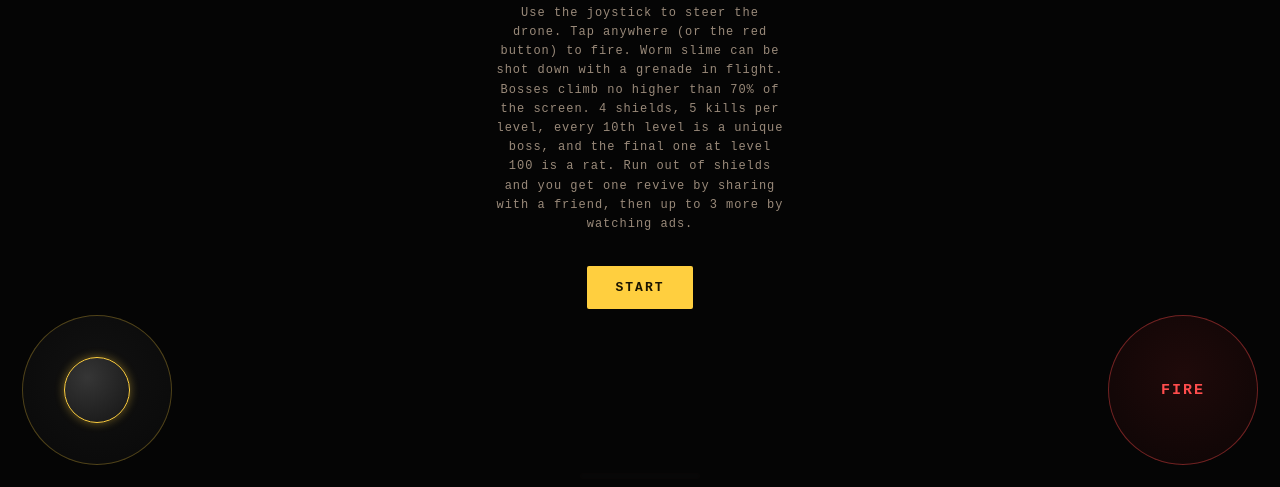
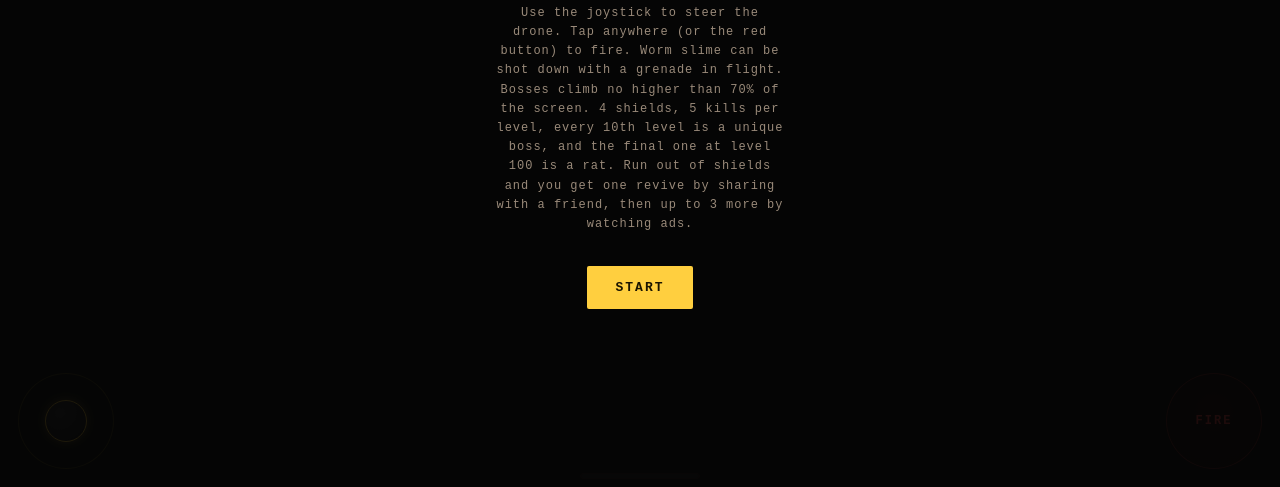
Before and after one commit to Elatevol/PTNPNH, a plain HTML site: page game/index.html in a window 1280 px wide. Shown: the part 313-800 px from the top of the page. Drawn offline with Linux system fonts and the light colour scheme.

Commit message:
PTN PNH game

```diff
--- a/game/index.html
+++ b/game/index.html
@@ -25,13 +25,14 @@
   .shield-dot{ width:10px; height:10px; border-radius:50%; background:var(--accent); box-shadow:0 0 4px var(--accent); }
   .shield-dot.lost{ background:#333; box-shadow:none; }
   #stage{ position:relative; flex:1; min-height:0; }
-  canvas{ position:absolute; inset:0; width:100%; height:100%; display:block; }
+  canvas{ position:absolute; inset:0; width:100%; height:100%; display:block; z-index:10; pointer-events:none; }
   #bossBarWrap{ position:absolute; top:8px; left:50%; transform:translateX(-50%); width:70%; max-width:340px;
+    z-index:12;
     height:10px; background:#1a0a14; border:1px solid var(--boss); border-radius:5px; overflow:hidden; display:none; }
   #bossBar{ height:100%; width:100%; background:var(--boss); transition:width 0.15s linear; }
-  #bossLabel{ position:absolute; top:20px; left:50%; transform:translateX(-50%); font-size:9px;
+  #bossLabel{ position:absolute; top:20px; left:50%; transform:translateX(-50%); font-size:9px; z-index:12;
     letter-spacing:3px; color:var(--boss); display:none; }
-  #overlay{ position:absolute; inset:0; display:flex; flex-direction:column; align-items:center; justify-content:center;
+  #overlay{ position:absolute; inset:0; z-index:30; display:flex; flex-direction:column; align-items:center; justify-content:center;
     gap:14px; background:rgba(5,5,5,0.9); text-align:center; padding:24px; }
   #overlay.hidden{display:none;}
   #overlay h1{ margin:0; font-size:15px; letter-spacing:4px; color:var(--accent-2); text-transform:uppercase; }
@@ -48,30 +49,30 @@
     display:flex; align-items:center; justify-content:center; }
   #adSimBox{ display:flex; flex-direction:column; align-items:center; gap:10px; text-align:center; padding:24px; }
   #adSimTimer{ font-size:48px; font-weight:bold; color:#5cf; }
-  #controls{ position:absolute; inset:0; pointer-events:none; z-index:15; }
-  #joystickBase{ position:absolute; left:22px; bottom:calc(22px + env(safe-area-inset-bottom));
-    width:150px; height:150px; border-radius:50%; pointer-events:auto;
+  #controls{ position:absolute; inset:0; pointer-events:none; z-index:5; }
+  #joystickBase{ position:absolute; left:18px; bottom:calc(18px + env(safe-area-inset-bottom));
+    width:96px; height:96px; border-radius:50%; pointer-events:auto;
     background:radial-gradient(circle at 50% 40%, rgba(28,28,28,0.55), rgba(15,15,15,0.45));
     border:1px solid rgba(255,207,63,0.28); backdrop-filter:blur(1px); touch-action:none; }
-  #joystickKnob{ position:absolute; top:50%; left:50%; width:66px; height:66px; border-radius:50%;
+  #joystickKnob{ position:absolute; top:50%; left:50%; width:42px; height:42px; border-radius:50%;
     background:radial-gradient(circle at 35% 30%, rgba(58,58,58,0.9), rgba(22,22,22,0.85)); border:1px solid var(--accent);
-    margin:-33px 0 0 -33px; box-shadow:0 0 10px rgba(255,207,63,0.4); pointer-events:none; }
-  #fireBtnRound{ position:absolute; right:22px; bottom:calc(22px + env(safe-area-inset-bottom));
-    width:150px; height:150px; border-radius:50%; pointer-events:auto;
+    margin:-21px 0 0 -21px; box-shadow:0 0 8px rgba(255,207,63,0.4); pointer-events:none; }
+  #fireBtnRound{ position:absolute; right:18px; bottom:calc(18px + env(safe-area-inset-bottom));
+    width:96px; height:96px; border-radius:50%; pointer-events:auto;
     background:radial-gradient(circle at 50% 40%, rgba(58,16,16,0.5), rgba(26,8,8,0.4));
     border:1px solid rgba(255,77,77,0.4); backdrop-filter:blur(1px);
     display:flex; align-items:center; justify-content:center; color:var(--accent-2);
-    font-size:15px; letter-spacing:2px; font-weight:bold; touch-action:none; }
+    font-size:12px; letter-spacing:2px; font-weight:bold; touch-action:none; }
   #fireBtnRound:active, #fireBtnRound.active{ background:radial-gradient(circle at 50% 40%, rgba(255,77,77,0.75), rgba(122,16,16,0.65));
-    color:#1a0000; box-shadow:0 0 16px rgba(255,77,77,0.6); }
-  #syncMsg{ position:absolute; top:52px; left:0; right:0; text-align:center; font-size:10px;
+    color:#1a0000; box-shadow:0 0 14px rgba(255,77,77,0.6); }
+  #syncMsg{ position:absolute; top:52px; left:0; right:0; z-index:12; text-align:center; font-size:10px;
     color:var(--text-dim); letter-spacing:1px; pointer-events:none; }
-  #danger{ position:absolute; inset:0; pointer-events:none; box-shadow: inset 0 0 0 0 rgba(255,40,40,0);
+  #danger{ position:absolute; inset:0; z-index:12; pointer-events:none; box-shadow: inset 0 0 0 0 rgba(255,40,40,0);
     transition: box-shadow 0.08s linear; }
-  #heatWrap{ position:absolute; bottom:8px; left:50%; transform:translateX(-50%);
+  #heatWrap{ position:absolute; bottom:8px; left:50%; transform:translateX(-50%); z-index:12;
     width:120px; height:6px; background:#1a1a1a; border:1px solid var(--line); border-radius:3px; overflow:hidden; }
   #heatBar{ height:100%; width:0%; background:var(--accent-2); transition:width 0.08s linear, background 0.15s linear; }
-  #heatLabel{ position:absolute; bottom:16px; left:50%; transform:translateX(-50%);
+  #heatLabel{ position:absolute; bottom:16px; left:50%; transform:translateX(-50%); z-index:12;
     font-size:9px; letter-spacing:2px; color:var(--accent-2); opacity:0; transition:opacity 0.15s; }
   #heatLabel.show{ opacity:1; }
   #debugPanel{ position:absolute; top:8px; left:8px; z-index:20;
@@ -699,7 +700,7 @@
     if(e.key === ' ') fireHeld = false;
   });
   function bindHold(el, onDown, onUp){
-    const down=(e)=>{e.preventDefault();onDown();}, up=(e)=>{e.preventDefault();onUp();};
+    const down=(e)=>{e.preventDefault();e.stopPropagation();onDown();}, up=(e)=>{e.preventDefault();e.stopPropagation();onUp();};
     el.addEventListener('touchstart', down, {passive:false});
     el.addEventListener('touchend', up, {passive:false});
     el.addEventListener('touchcancel', up, {passive:false});
@@ -716,7 +717,7 @@
     const base = document.getElementById('joystickBase');
     const knob = document.getElementById('joystickKnob');
     let active = false, center = {x:0,y:0};
-    const RADIUS = 34;
+    const RADIUS = 22;
 
     function pointerPos(e){
       const t = e.touches && e.touches.length ? e.touches[0] : e;
@@ -724,6 +725,7 @@
     }
     function start(e){
       e.preventDefault();
+      e.stopPropagation();
       active = true;
       const rect = base.getBoundingClientRect();
       center = { x: rect.left + rect.width/2, y: rect.top + rect.height/2 };
@@ -732,6 +734,7 @@
     function move(e){
       if(!active) return;
       e.preventDefault();
+      e.stopPropagation();
       const p = pointerPos(e);
       let dx = p.x - center.x, dy = p.y - center.y;
       const dist = Math.hypot(dx, dy);
@@ -741,7 +744,7 @@
       joyY = dy / RADIUS;
     }
     function end(e){
-      if(e) e.preventDefault();
+      if(e){ e.preventDefault(); e.stopPropagation(); }
       active = false;
       joyX = 0; joyY = 0;
       knob.style.transform = 'translate(0,0)';
@@ -761,8 +764,10 @@
     ()=>{ fireHeld = false; fireBtn.classList.remove('active'); });
 
   // Tap/hold anywhere on the play area to fire - the round fire button still
-  // works too, this just makes the whole screen a trigger.
-  bindHold(canvas,
+  // works too, this just makes the whole screen a trigger. Bound to the
+  // stage (not the canvas) since the canvas has pointer-events:none so worms
+  // can render visually above the joystick/fire button.
+  bindHold(stage,
     ()=>{ fireHeld = true; },
     ()=>{ fireHeld = false; });
 
```
